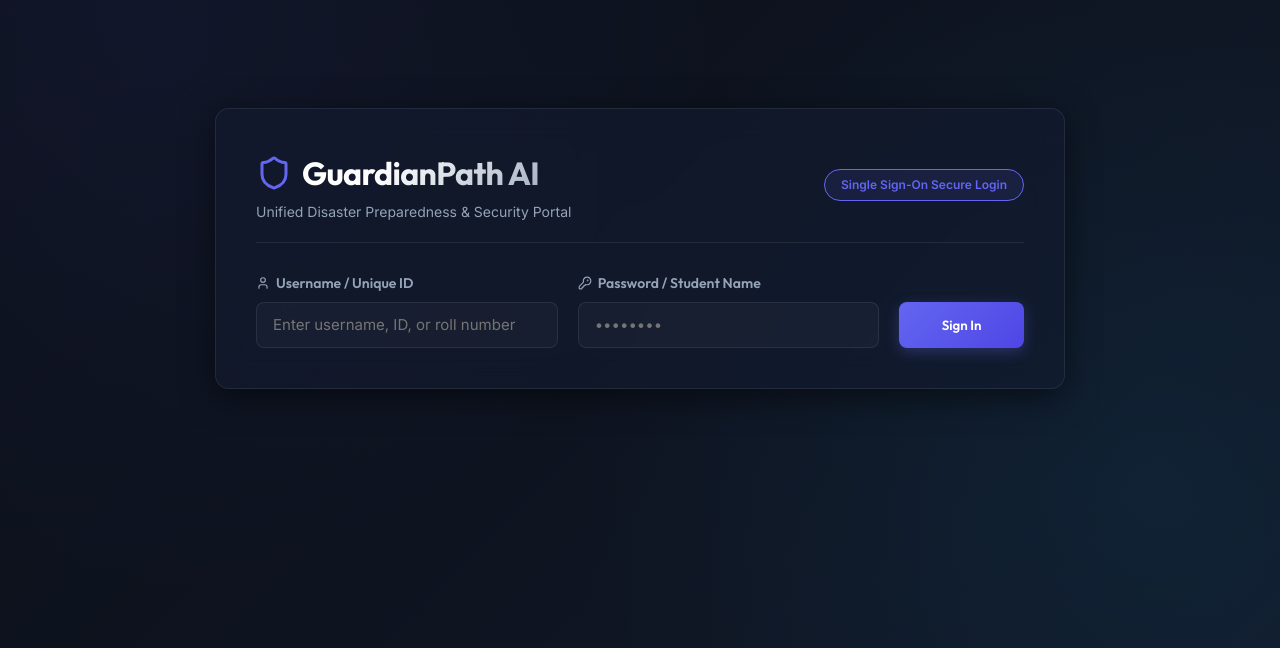
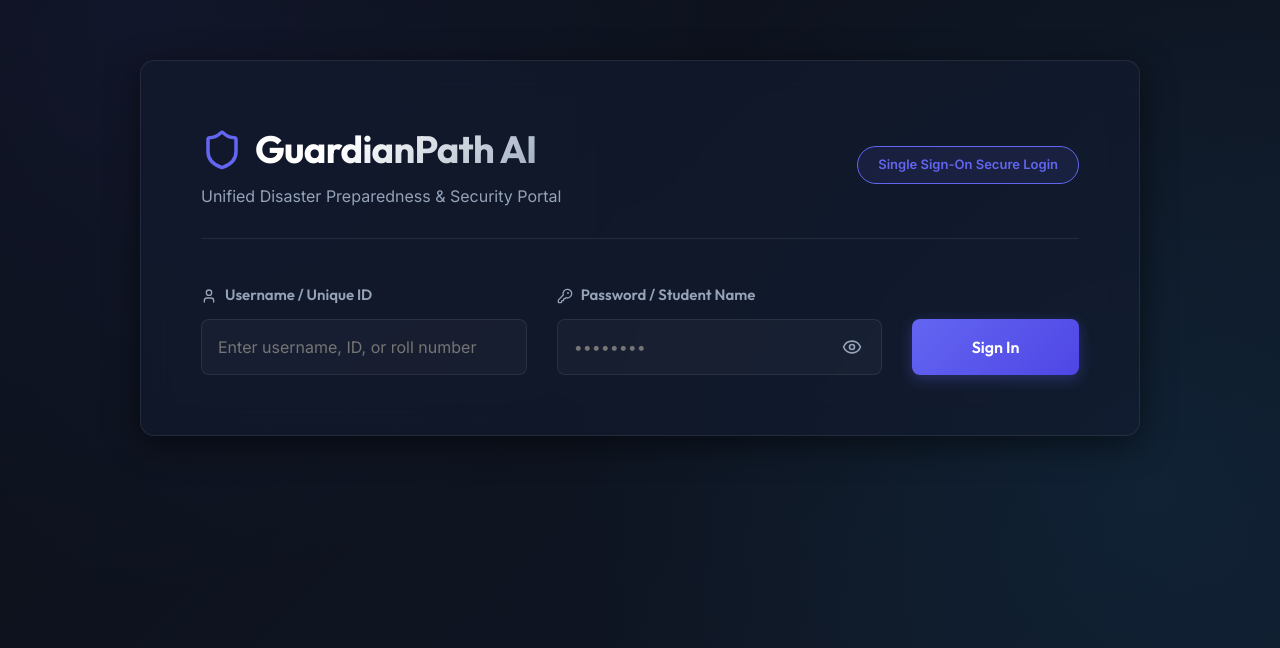
Before and after one commit to NiranjanRSoorej06/Evaquate, a React (Vite) app in the folder client/: page / in a window 1280 px wide. Shown: the part 152-800 px from the top of the page. Built offline with nearby package versions, Linux system fonts and the light colour scheme.

Commit message:
Login Page Enlarged

```diff
--- a/client/src/components/Auth.jsx
+++ b/client/src/components/Auth.jsx
@@ -1,9 +1,10 @@
 import React, { useState } from 'react';
-import { Shield, AlertCircle, KeyRound, User } from 'lucide-react';
+import { Shield, AlertCircle, KeyRound, User, Eye, EyeOff } from 'lucide-react';
 
 export default function Auth({ onLoginSuccess }) {
   const [username, setUsername] = useState('');
   const [password, setPassword] = useState('');
+  const [showPassword, setShowPassword] = useState(false);
   const [error, setError] = useState('');
   const [loading, setLoading] = useState(false);
 
@@ -37,33 +38,91 @@ export default function Auth({ onLoginSuccess }) {
   };
 
   return (
-    <div style={{ display: 'flex', minHeight: '100vh', alignItems: 'center', justifyContent: 'center', padding: '20px' }}>
-      <div className="glass-panel" style={{ width: '100%', maxWidth: '850px', padding: '40px', display: 'flex', flexDirection: 'column', gap: '30px' }}>
-        <div style={{ display: 'flex', justifyContent: 'space-between', alignItems: 'center', flexWrap: 'wrap', gap: '16px', borderBottom: '1px solid var(--glass-border)', paddingBottom: '20px' }}>
+    <div style={{ display: 'flex', minHeight: '100vh', alignItems: 'center', justifyContent: 'center', padding: '40px' }}>
+      <style>{`
+        .auth-card {
+          width: 100%;
+          max-width: 1000px;
+          padding: 60px;
+          display: flex;
+          flex-direction: column;
+          gap: 45px;
+        }
+        .auth-header {
+          display: flex;
+          justify-content: space-between;
+          align-items: center;
+          flex-wrap: wrap;
+          gap: 24px;
+          border-bottom: 1px solid var(--glass-border);
+          padding-bottom: 30px;
+        }
+        .auth-form {
+          display: flex;
+          flex-direction: row;
+          flex-wrap: wrap;
+          gap: 30px;
+          align-items: flex-end;
+          width: 100%;
+        }
+        .auth-form-field {
+          flex: 2 1 280px;
+          display: flex;
+          flex-direction: column;
+          gap: 12px;
+        }
+        .auth-submit-btn-container {
+          flex: 1 0 auto;
+        }
+        @media (max-width: 768px) {
+          .auth-card {
+            padding: 30px;
+            gap: 30px;
+          }
+          .auth-header {
+            padding-bottom: 20px;
+            gap: 16px;
+          }
+          .auth-form {
+            flex-direction: column;
+            align-items: stretch;
+            gap: 20px;
+          }
+          .auth-form-field {
+            flex: 1 1 auto;
+          }
+          .auth-submit-btn-container {
+            flex: 1 1 auto;
+          }
+        }
+      `}</style>
+
+      <div className="glass-panel auth-card">
+        <div className="auth-header">
           <div>
-            <h1 style={{ fontSize: '32px', marginBottom: '4px', background: 'linear-gradient(135deg, #fff 40%, #94a3b8 100%)', WebkitBackgroundClip: 'text', WebkitTextFillColor: 'transparent', display: 'flex', alignItems: 'center', gap: '10px' }}>
-              <Shield size={36} style={{ color: 'var(--color-accent-primary)' }} /> GuardianPath AI
+            <h1 style={{ fontSize: '38px', marginBottom: '6px', background: 'linear-gradient(135deg, #fff 40%, #94a3b8 100%)', WebkitBackgroundClip: 'text', WebkitTextFillColor: 'transparent', display: 'flex', alignItems: 'center', gap: '12px' }}>
+              <Shield size={42} style={{ color: 'var(--color-accent-primary)' }} /> GuardianPath AI
             </h1>
-            <p style={{ color: 'var(--color-text-secondary)', fontSize: '14px' }}>
+            <p style={{ color: 'var(--color-text-secondary)', fontSize: '16px' }}>
               Unified Disaster Preparedness & Security Portal
             </p>
           </div>
-          <div style={{ background: 'rgba(99, 102, 241, 0.1)', border: '1px solid var(--color-accent-primary)', borderRadius: '20px', padding: '6px 16px', fontSize: '12px', color: 'var(--color-accent-primary)', fontWeight: '600' }}>
+          <div style={{ background: 'rgba(99, 102, 241, 0.1)', border: '1px solid var(--color-accent-primary)', borderRadius: '24px', padding: '8px 20px', fontSize: '13px', color: 'var(--color-accent-primary)', fontWeight: '600' }}>
             Single Sign-On Secure Login
           </div>
         </div>
 
         {error && (
-          <div style={{ display: 'flex', alignItems: 'center', gap: '8px', background: 'rgba(239, 68, 68, 0.1)', border: '1px solid var(--color-fire)', borderRadius: '8px', padding: '12px', color: 'var(--color-fire)', fontSize: '13px' }}>
-            <AlertCircle size={18} style={{ flexShrink: 0 }} />
+          <div style={{ display: 'flex', alignItems: 'center', gap: '10px', background: 'rgba(239, 68, 68, 0.1)', border: '1px solid var(--color-fire)', borderRadius: '8px', padding: '16px', color: 'var(--color-fire)', fontSize: '14px' }}>
+            <AlertCircle size={20} style={{ flexShrink: 0 }} />
             <span>{error}</span>
           </div>
         )}
 
-        <form onSubmit={handleSubmit} style={{ display: 'flex', flexDirection: 'row', flexWrap: 'wrap', gap: '20px', alignItems: 'flex-end', width: '100%' }}>
-          <div style={{ flex: '2 1 260px', display: 'flex', flexDirection: 'column', gap: '8px' }}>
-            <label className="form-label" style={{ display: 'flex', alignItems: 'center', gap: '6px', margin: 0 }}>
-              <User size={14} /> Username / Unique ID
+        <form onSubmit={handleSubmit} className="auth-form">
+          <div className="auth-form-field">
+            <label className="form-label" style={{ display: 'flex', alignItems: 'center', gap: '8px', margin: 0, fontSize: '15px' }}>
+              <User size={16} /> Username / Unique ID
             </label>
             <input
               type="text"
@@ -72,28 +131,52 @@ export default function Auth({ onLoginSuccess }) {
               value={username}
               onChange={(e) => setUsername(e.target.value)}
               required
-              style={{ height: '46px' }}
+              style={{ height: '56px', fontSize: '16px' }}
             />
           </div>
-          <div style={{ flex: '2 1 260px', display: 'flex', flexDirection: 'column', gap: '8px' }}>
-            <label className="form-label" style={{ display: 'flex', alignItems: 'center', gap: '6px', margin: 0 }}>
-              <KeyRound size={14} /> Password / Student Name
+          <div className="auth-form-field">
+            <label className="form-label" style={{ display: 'flex', alignItems: 'center', gap: '8px', margin: 0, fontSize: '15px' }}>
+              <KeyRound size={16} /> Password / Student Name
             </label>
+            <div style={{ position: 'relative', width: '100%' }}>
               <input
-              type="password"
+                type={showPassword ? 'text' : 'password'}
                 className="form-input"
                 placeholder="••••••••"
                 value={password}
                 onChange={(e) => setPassword(e.target.value)}
                 required
-              style={{ height: '46px' }}
+                style={{ height: '56px', paddingRight: '55px', width: '100%', fontSize: '16px' }}
               />
+              <button
+                type="button"
+                onClick={() => setShowPassword(!showPassword)}
+                style={{
+                  position: 'absolute',
+                  right: '16px',
+                  top: '50%',
+                  transform: 'translateY(-50%)',
+                  background: 'none',
+                  border: 'none',
+                  cursor: 'pointer',
+                  color: 'var(--color-text-secondary)',
+                  display: 'flex',
+                  alignItems: 'center',
+                  justifyContent: 'center',
+                  padding: '4px',
+                  borderRadius: '4px',
+                  transition: 'var(--transition-fast)'
+                }}
+              >
+                {showPassword ? <EyeOff size={20} /> : <Eye size={20} />}
+              </button>
             </div>
-          <div style={{ flex: '1 0 auto' }}>
+          </div>
+          <div className="auth-submit-btn-container">
             <button
               type="submit"
               className="btn-primary"
-              style={{ height: '46px', padding: '0 32px', display: 'inline-flex', alignItems: 'center', justifyContent: 'center', width: '100%', whiteSpace: 'nowrap' }}
+              style={{ height: '56px', padding: '0 48px', display: 'inline-flex', alignItems: 'center', justifyContent: 'center', width: '100%', whiteSpace: 'nowrap', fontSize: '16px' }}
               disabled={loading}
             >
               {loading ? 'Signing In...' : 'Sign In'}
```
Lines whose indentation alone changed are shown as unchanged.
